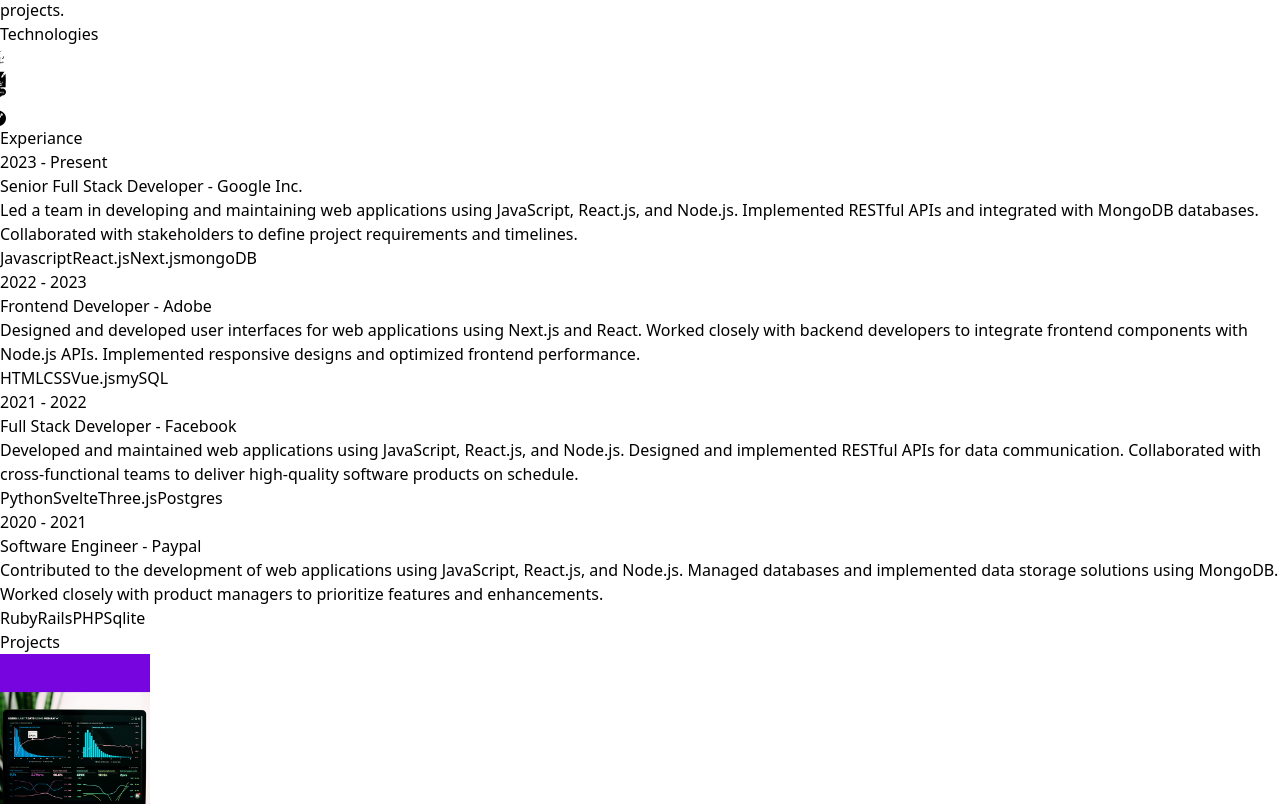
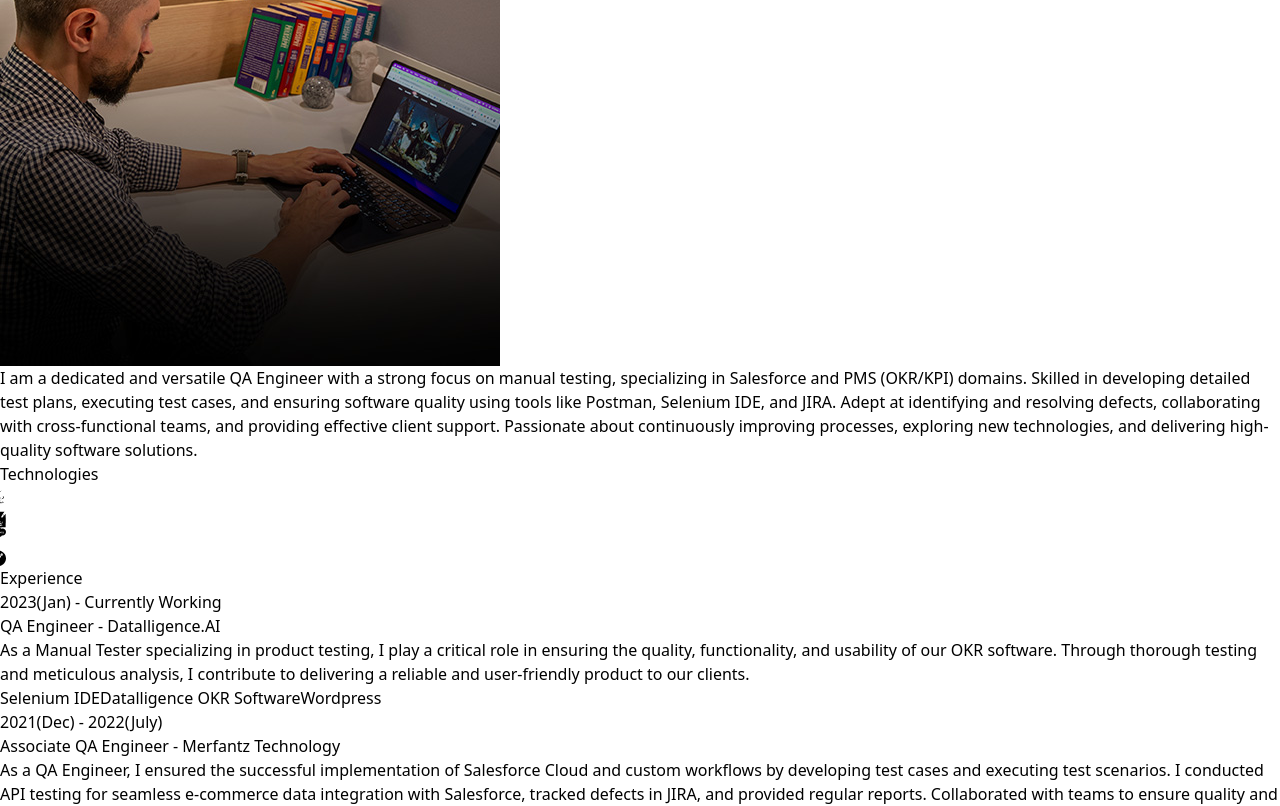
Before and after one commit to shahidyaaser/React-Portfolio, a React (Vite) app in the folder my-project/: page / in a window 1280 px wide. Shown: the part 1360-2166 px from the top of the page. Built offline with nearby package versions, Linux system fonts and the light colour scheme.

Commit message:
Many  things updated

```diff
--- a/my-project/src/components/contact.jsx
+++ b/my-project/src/components/contact.jsx
@@ -1,6 +1,7 @@
-import React from 'react'
-import { CONTACT } from '../constants'
+import React from 'react';
+import { CONTACT } from '../constants';
 import { motion } from "framer-motion";
+import { FaLinkedin, FaGithub } from "react-icons/fa";
 
 function Contact() {
     return (
@@ -9,22 +10,33 @@ function Contact() {
                 whileInView={{ opacity: 1, y: 0 }}
                 initial={{ opacity: 0, y: -100 }}
                 transition={{ duration: 0.5 }}
-                className='my-10 text-center text-4xl'>Get In Touch</motion.h2>
+                className='my-10 text-center text-4xl'>
+                Get In Touch
+            </motion.h2>
             <div className='text-center tracking-tighter'>
+                <motion.div
+                    whileInView={{ opacity: 1, x: 0 }}
+                    initial={{ opacity: 0, x: -100 }}
+                    transition={{ duration: 1 }}
+                    className='my-4 flex justify-center space-x-4'>
+                    <a href="https://www.linkedin.com/in/your-profile" target="_blank" rel="noopener noreferrer">
+                        <FaLinkedin size={30} />
+                    </a>
+                    <a href="https://github.com/your-username" target="_blank" rel="noopener noreferrer">
+                        <FaGithub size={30} />
+                    </a>
+                </motion.div>
                 <motion.p
                     whileInView={{ opacity: 1, x: 0 }}
                     initial={{ opacity: 0, x: -100 }}
                     transition={{ duration: 1 }}
-                    className='my-4'>{CONTACT?.address}</motion.p>
-                <motion.p
-                    whileInView={{ opacity: 1, x: 0 }}
-                    initial={{ opacity: 0, x: 100 }}
-                    transition={{ duration: 1.5 }}
-                    className='my-4'>{CONTACT?.phoneNo}</motion.p>
-                <a href='#' className='border-b'>{CONTACT?.email}</a>
+                    className='my-4'>
+                    {CONTACT?.phoneNo}
+                </motion.p>
+                <a href={`mailto:${CONTACT?.email}`} className='border-b'>{CONTACT?.email}</a>
             </div>
         </div>
-    )
+    );
 }
 
-export default Contact
+export default Contact;
--- a/my-project/src/components/experiance.jsx
+++ b/my-project/src/components/experiance.jsx
@@ -9,7 +9,7 @@ function Experiance() {
                 whileInView={{ opacity: 1, y: 0 }}
                 initial={{ opacity: 0, y: -100 }}
                 transition={{ duration: 0.5 }}
-                className='my-20 text-center text-4xl'>Experiance</motion.h2>
+                className='my-20 text-center text-4xl'>Experience</motion.h2>
             <div>
                 {
                     EXPERIENCES?.map((experiance, index) => (
--- a/my-project/src/components/navbar.jsx
+++ b/my-project/src/components/navbar.jsx
@@ -1,20 +1,23 @@
-import React from 'react'
-import logo from "../assets/kevinRushLogo.png";
-import { FaLinkedin } from "react-icons/fa"
-import { FaGithub } from "react-icons/fa"
+import React from 'react';
+import logo from "../assets/shahidlogo.jpeg";
+import { FaLinkedin, FaGithub } from "react-icons/fa";
 
 function Navbar() {
     return (
         <nav className='mb-20 flex items-center justify-between py-6'>
             <div className='flex flex-shrink-0 items-center'>
-                <img className='mx-2 w-10' src={logo} alt="" />
+                <img className='mx-2 w-10' src={logo} alt="Shahid's logo" />
             </div>
             <div className='m-8 flex justify-center items-center gap-4 text-2xl'>
-                <FaLinkedin />
-                <FaGithub />
+                <a href="https://www.linkedin.com/in/shahid-yaaser-6066671b9/" target="_blank" rel="noopener noreferrer">
+                    <FaLinkedin />
+                </a>
+                <a href="https://github.com/shahidyaaser" target="_blank" rel="noopener noreferrer">
+                    <FaGithub />
+                </a>
             </div>
         </nav>
-    )
+    );
 }
 
-export default Navbar
+export default Navbar;
--- a/my-project/src/constants/index.js
+++ b/my-project/src/constants/index.js
@@ -1,41 +1,54 @@
+import { FaLinkedin } from "react-icons/fa";
 import project1 from "../assets/projects/project-1.jpg";
 import project2 from "../assets/projects/project-2.jpg";
 import project3 from "../assets/projects/project-3.jpg";
 import project4 from "../assets/projects/project-4.jpg";
 
-export const HERO_CONTENT = `I am a passionate full stack developer with a knack for crafting robust and scalable web applications. With 5 years of hands-on experience, I have honed my skills in front-end technologies like React and Next.js, as well as back-end technologies like Node.js, MySQL, PostgreSQL, and MongoDB. My goal is to leverage my expertise to create innovative solutions that drive business growth and deliver exceptional user experiences.`;
+export const HERO_CONTENT = `Experienced with 2.4 years of focused expertise in manual testing, specializing in Salesforce
+and PMS (OKR/KPI) domains. Proficient in developing detailed test cases and strategic test
+plans to ensure software quality and reliability. Demonstrated ability to manage client
+interactions, address queries, and provide outstanding support. Combines extensive product
+knowledge with a deep understanding of business logic, contributing to effective software
+testing and high client satisfaction.`;
 
-export const ABOUT_TEXT = `I am a dedicated and versatile full stack developer with a passion for creating efficient and user-friendly web applications. With 5 years of professional experience, I have worked with a variety of technologies, including React, Next.js, Node.js, MySQL, PostgreSQL, and MongoDB. My journey in web development began with a deep curiosity for how things work, and it has evolved into a career where I continuously strive to learn and adapt to new challenges. I thrive in collaborative environments and enjoy solving complex problems to deliver high-quality solutions. Outside of coding, I enjoy staying active, exploring new technologies, and contributing to open-source projects.`;
+export const ABOUT_TEXT = `I am a dedicated and versatile QA Engineer with a strong focus on manual testing, specializing in Salesforce and PMS (OKR/KPI) domains. Skilled in developing detailed test plans, executing test cases, and ensuring software quality using tools
+like Postman, Selenium IDE, and JIRA. Adept at identifying and resolving defects, collaborating with cross-functional teams, and providing effective client support. Passionate about continuously improving processes, exploring new technologies, and delivering high-quality software solutions.`;
 
 export const EXPERIENCES = [
   {
-    year: "2023 - Present",
-    role: "Senior Full Stack Developer",
-    company: "Google Inc.",
-    description: `Led a team in developing and maintaining web applications using JavaScript, React.js, and Node.js. Implemented RESTful APIs and integrated with MongoDB databases. Collaborated with stakeholders to define project requirements and timelines.`,
-    technologies: ["Javascript", "React.js", "Next.js", "mongoDB"],
+    year: "2023(Jan) - Currently Working",
+    role: "QA Engineer",
+    company: "Datalligence.AI",
+    description: `As a Manual Tester specializing in product testing, I play a critical role in ensuring the quality,
+functionality, and usability of our OKR software. Through thorough testing and meticulous analysis,
+I contribute to delivering a reliable and user-friendly product to our clients.`,
+    technologies: ["Selenium IDE", "Datalligence OKR Software", "Wordpress",]
   },
   {
-    year: "2022 - 2023",
-    role: "Frontend Developer",
-    company: "Adobe",
-    description: `Designed and developed user interfaces for web applications using Next.js and React. Worked closely with backend developers to integrate frontend components with Node.js APIs. Implemented responsive designs and optimized frontend performance.`,
-    technologies: ["HTML", "CSS", "Vue.js", "mySQL"],
+    year: "2021(Dec) - 2022(July)",
+    role: "Associate QA Engineer",
+    company: "Merfantz Technology",
+    description: `
+As a QA Engineer, I ensured the successful implementation of Salesforce Cloud and custom workflows by developing test cases and
+executing test scenarios. I conducted API testing for seamless e-commerce data integration with Salesforce, tracked defects in JIRA,
+and provided regular reports. Collaborated with teams to ensure
+ quality and performed regression testing to maintain functionality during feature updates.`,
+    technologies: ["Salesforce", "Jira", "Asana", "Workbench", "Slack", "Wordpress"],
   },
-  {
-    year: "2021 - 2022",
-    role: "Full Stack Developer",
-    company: "Facebook",
-    description: `Developed and maintained web applications using JavaScript, React.js, and Node.js. Designed and implemented RESTful APIs for data communication. Collaborated with cross-functional teams to deliver high-quality software products on schedule.`,
-    technologies: ["Python", "Svelte", "Three.js", "Postgres"],
-  },
-  {
-    year: "2020 - 2021",
-    role: "Software Engineer",
-    company: "Paypal",
-    description: `Contributed to the development of web applications using JavaScript, React.js, and Node.js. Managed databases and implemented data storage solutions using MongoDB. Worked closely with product managers to prioritize features and enhancements.`,
-    technologies: ["Ruby", "Rails", "PHP", "Sqlite"],
-  },
+  // {
+  //   year: "2021 - 2022",
+  //   role: "Full Stack Developer",
+  //   company: "Facebook",
+  //   description: `Developed and maintained web applications using JavaScript, React.js, and Node.js. Designed and implemented RESTful APIs for data communication. Collaborated with cross-functional teams to deliver high-quality software products on schedule.`,
+  //   technologies: ["Python", "Svelte", "Three.js", "Postgres"],
+  // },
+  // {
+  //   year: "2020 - 2021",
+  //   role: "Software Engineer",
+  //   company: "Paypal",
+  //   description: `Contributed to the development of web applications using JavaScript, React.js, and Node.js. Managed databases and implemented data storage solutions using MongoDB. Worked closely with product managers to prioritize features and enhancements.`,
+  //   technologies: ["Ruby", "Rails", "PHP", "Sqlite"],
+  // },
 ];
 
 export const PROJECTS = [
@@ -60,17 +73,17 @@ export const PROJECTS = [
       "A personal portfolio website showcasing projects, skills, and contact information.",
     technologies: ["HTML", "CSS", "React", "Bootstrap"],
   },
-  {
-    title: "Blogging Platform",
-    image: project4,
-    description:
-      "A platform for creating and publishing blog posts, with features like rich text editing, commenting, and user profiles.",
-    technologies: ["HTML", "CSS", "Vue.js", "Express", "mySQL"],
-  },
+  // {
+  //   title: "Blogging Platform",
+  //   image: project4,
+  //   description:
+  //     "A platform for creating and publishing blog posts, with features like rich text editing, commenting, and user profiles.",
+  //   technologies: ["HTML", "CSS", "Vue.js", "Express", "mySQL"],
+  // },
 ];
 
 export const CONTACT = {
-  address: "767 Fifth Avenue, New York, NY 10153 ",
-  phoneNo: "+12 4555 666 00 ",
-  email: "me@example.com",
+  FaLinkedin: "https://github.com/shahidyaaser",
+  phoneNo: "+91 8610397797",
+  email: "shahidyaaser18@gmail.com",
 };
```
Also changed, not shown: my-project/src/assets/shahidlogo.jpeg (added), 1 other file (tests, documents, lock files or other folders).
